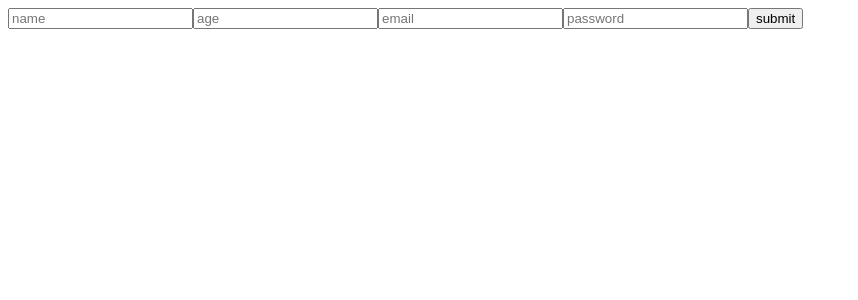
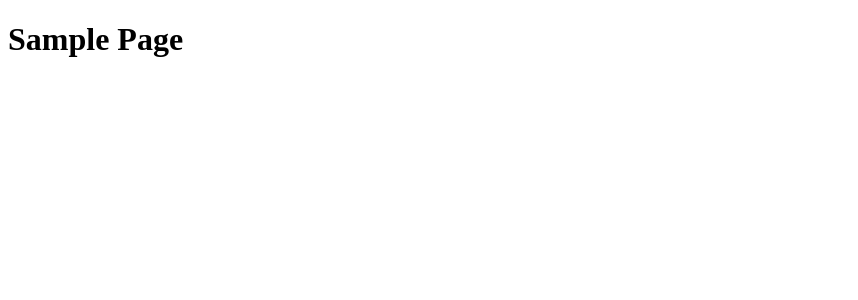
Before and after one commit to sg-59/Ajith-fullstack, a React (Vite) app: page / in a window 1280 px wide. Shown: the top 300 px of the page, without its empty margins (0-858 px from the left). Built offline with nearby package versions, Linux system fonts and the light colour scheme.

Commit message:
22/11/2024

```diff
--- a/src/App.jsx
+++ b/src/App.jsx
@@ -1,15 +1,30 @@
-
+import {createBrowserRouter,RouterProvider} from 'react-router-dom'
 import Hey from "./Pages/Hey"
 import Sample from "./Pages/Sample"
+import Hello from './Pages/Hello'
 
 
 function App(){
 
+  const router=createBrowserRouter([
+    {
+      path:"/",
+      element:<Sample/>
+    },
+    {
+      path:"/hello",
+      element:<Hello/>
+    },
+    {
+      path:"/hey",
+      element:<Hey/>
+    }
+  ])
 
 
   return (
     <>
-    <Hey/>
+<RouterProvider router={router}></RouterProvider>
 
 </>
   )
--- a/src/Pages/Hello.jsx
+++ b/src/Pages/Hello.jsx
@@ -1,9 +1,14 @@
 import React from 'react'
 
+
+
 function Hello() {
+
+
   return (
     <div>
       <h5>Hello page</h5>
+
     </div>
   )
 }
--- a/src/Pages/Hey.jsx
+++ b/src/Pages/Hey.jsx
@@ -1,32 +1,10 @@
-import React, { useEffect, useRef } from 'react'
+import React from 'react'
 
 function Hey() {
 
-  const a=useRef()
-  const b=useRef()
-  const c=useRef()
-  const d=useRef()
-
-console.log("componrnt re- rendered");
-
-function display(){
-var name=a.current.value
-var age=b.current.value
-var email=c.current.value
-var password=d.current.value
-
-console.log(name,age,email,password);
-
-}
-
-
   return (
     <div>
-<input ref={a} type="text" placeholder='name' />
-<input ref={b} type="text" placeholder='age' />
-<input ref={c} type="email" placeholder='email' />
-<input ref={d} type="password" placeholder='password' />
-<button onClick={display}>submit</button>
+<h1>Hey page</h1>
     </div>
   )
 }
--- a/src/Pages/Sample.jsx
+++ b/src/Pages/Sample.jsx
@@ -1,26 +1,18 @@
-import React, { useState } from 'react'
+import React from 'react'
+
+
 
 
 function Sample() {
 
-const [name,setName]=useState()
-const [email,setEmail]=useState()
-const [password,setPassword]=useState()
 
 
-function display(){
-  console.log(name,email,password);
-}
+return (
+<>
+<h1>Sample Page</h1>
 
 
-  return (
-    <>
-<input type="text" placeholder='name' onChange={(e)=>setName(e.target.value)}/>
-<input type="email" placeholder='email' onChange={(e)=>setEmail(e.target.value)}/>
-<input type="password" placeholder='password' onChange={(e)=>setPassword(e.target.value)}/>
-<button onClick={display}>Submit</button>
-
-    </>
+</>
   )
 }
 
```
